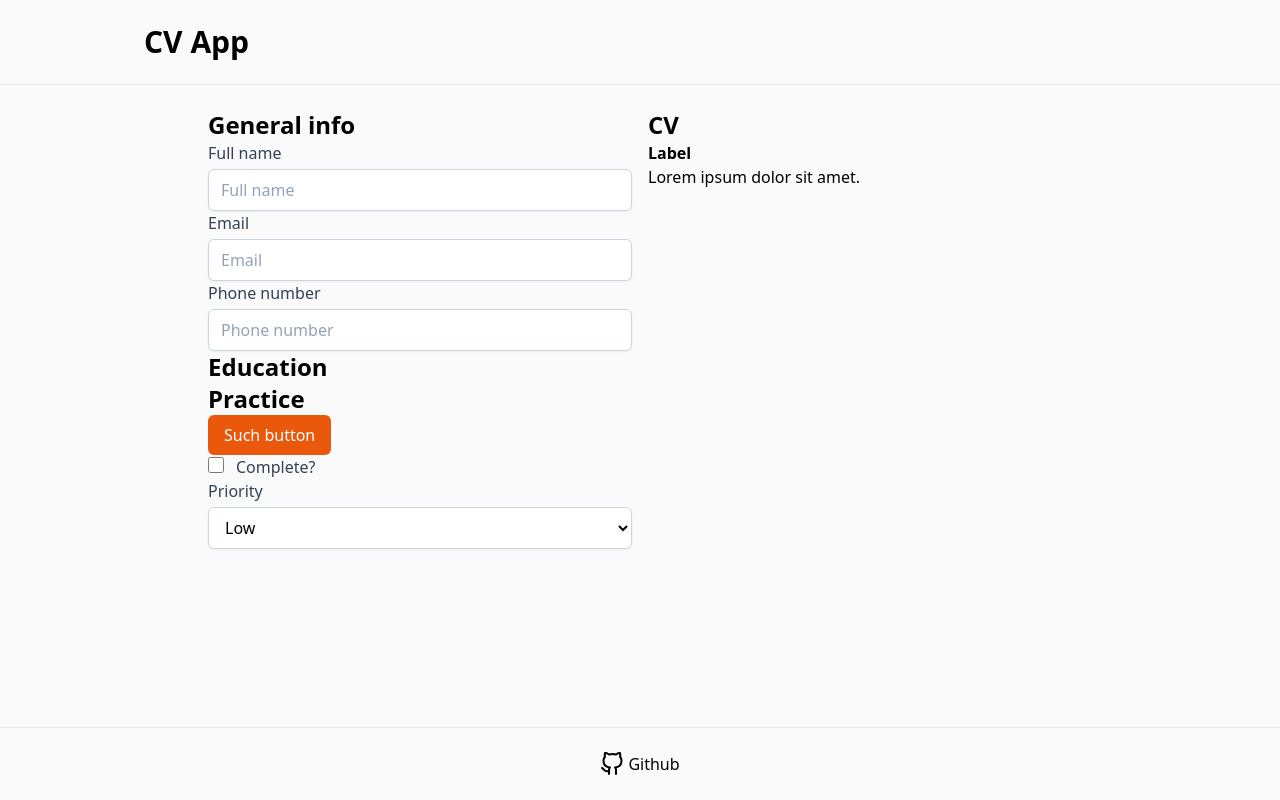
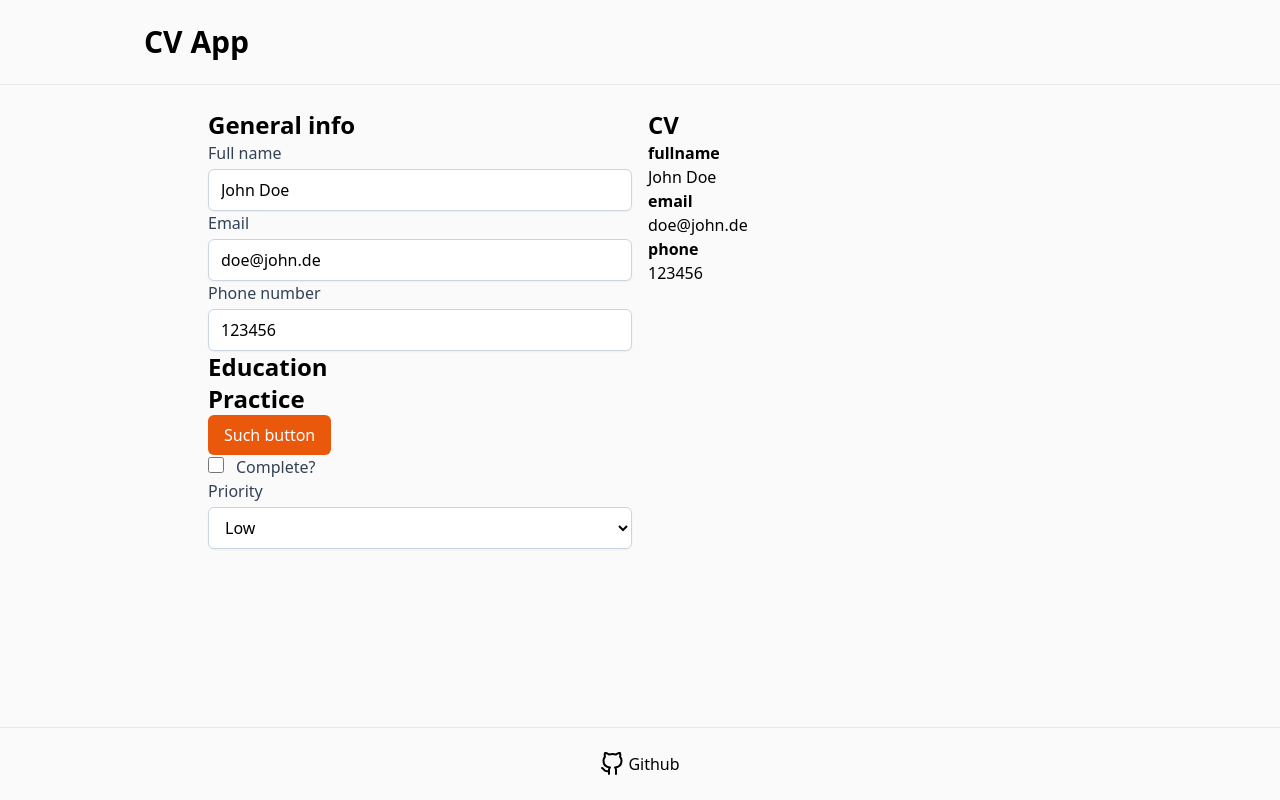
Before and after one commit to greqov/odin-cv-app, a React app: page / in a window 1280 px wide. Built offline with nearby package versions, Linux system fonts and the light colour scheme.

Commit message:
Main: add input handlers, render output info

```diff
--- a/src/js/components/Main.js
+++ b/src/js/components/Main.js
@@ -1,17 +1,57 @@
 import React, { Component } from 'react';
 import Input from './form/Input';
+import Info from './UI/Info';
 
 export default class Main extends Component {
+  constructor(props) {
+    super(props);
+    this.state = {
+      fullname: 'John Doe',
+      email: 'doe@john.de',
+      phone: '123456',
+    };
+
+    this.handleChange = this.handleChange.bind(this);
+  }
+
+  handleChange(e) {
+    this.setState({
+      [e.target.name]: e.target.value,
+    });
+  }
+
   render() {
+    const infoElements = Object.entries(this.state).map(([label, value]) => (
+      <Info key={label} label={label} value={value} />
+    ));
+
     return (
       <main className="js-main container max-w-4xl mx-auto mb-6 px-4">
         <div className="grid gap-4 grid-cols-2">
           <div>
             <h2 className="block text-2xl font-bold">General info</h2>
 
-            <Input title="Full name" name="fullname" type="text" />
-            <Input title="Email" name="email" type="email" />
-            <Input title="Phone number" name="phone" type="text" />
+            <Input
+              title="Full name"
+              name="fullname"
+              type="text"
+              value={this.state.fullname}
+              handleChange={this.handleChange}
+            />
+            <Input
+              title="Email"
+              name="email"
+              type="email"
+              value={this.state.email}
+              handleChange={this.handleChange}
+            />
+            <Input
+              title="Phone number"
+              name="phone"
+              type="text"
+              value={this.state.phone}
+              handleChange={this.handleChange}
+            />
 
             <h2 className="block text-2xl font-bold">Education</h2>
             <h2 className="block text-2xl font-bold">Practice</h2>
@@ -57,10 +97,7 @@ export default class Main extends Component {
 
           <div>
             <h2 className="block text-2xl font-bold">CV</h2>
-            <div>
-              <span className="block font-bold">Label</span>
-              <span className="block">Lorem ipsum dolor sit amet.</span>
-            </div>
+            {infoElements}
           </div>
         </div>
       </main>
--- /dev/null
+++ b/src/js/components/UI/Info.js
@@ -0,0 +1,12 @@
+import React, { Component } from 'react';
+
+export default class Info extends Component {
+  render() {
+    return (
+      <div>
+        <span className="block font-bold">{this.props.label}</span>
+        <span className="block">{this.props.value}</span>
+      </div>
+    );
+  }
+}
--- a/src/js/components/form/Input.js
+++ b/src/js/components/form/Input.js
@@ -2,7 +2,7 @@ import React, { Component } from 'react';
 
 export default class Input extends Component {
   render() {
-    const { title, type, name, placeholder } = this.props;
+    const { title, type, name, placeholder, value, handleChange } = this.props;
 
     return (
       <label className="block">
@@ -11,6 +11,8 @@ export default class Input extends Component {
           className="mt-1 block w-full px-3 py-2 bg-white border border-slate-300 rounded-md shadow-sm text-base placeholder-slate-400 focus:outline-none focus:border-sky-500 focus:ring-1 focus:ring-sky-500"
           type={type || 'text'}
           name={name}
+          value={value}
+          onChange={handleChange}
           placeholder={placeholder || title}
           autoComplete="off"
         />
```
